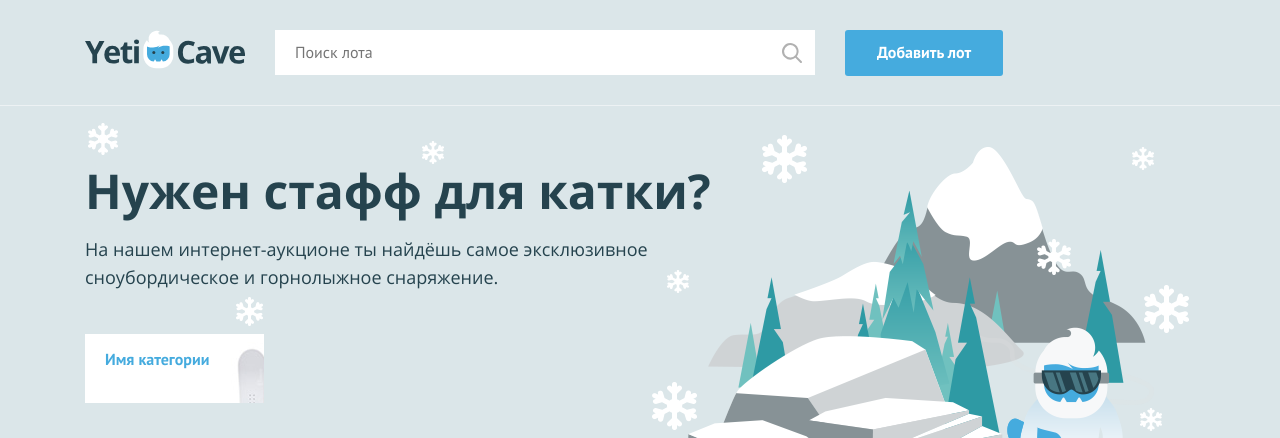
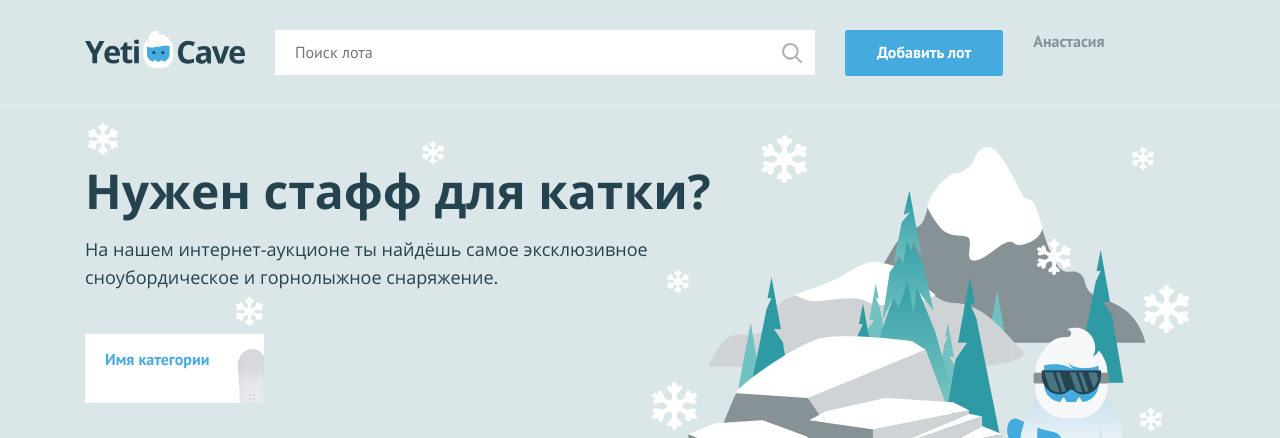
Before and after one commit to VAnastasia/yeticave, a PHP site: page / in a window 1280 px wide. Shown: the top 438 px of the page. Run offline with PHP 8.4, Linux system fonts and the light colour scheme.

Commit message:
Показ имени пользователя

```diff
--- a/index.php
+++ b/index.php
@@ -1,7 +1,7 @@
 <?php
 $is_auth = rand(0, 1);
 
-$user_name = ''; // укажите здесь ваше имя
+$user_name = 'Анастасия'; // укажите здесь ваше имя
 ?>
 <!DOCTYPE html>
 <html lang="ru">
@@ -29,7 +29,20 @@ $user_name = ''; // укажите здесь ваше имя
         <nav class="user-menu">
 
         <!-- здесь должен быть PHP код для показа имени пользователя -->
-
+        <?php if ($is_auth): ?>
+            <div class="user-menu__logged">
+                <p> <?=$user_name; ?> </p>
+            </div>
+        <?php else: ?>
+            <ul class="user-menu__list">
+                <li class="user-menu__item">
+                  <a href="#">Регистрация</a>
+                </li>
+                <li class="user-menu__item">
+                  <a href="#">Вход</a>
+                </li>
+            </ul>
+        <?php endif ?>
         </nav>
     </div>
 </header>
```
